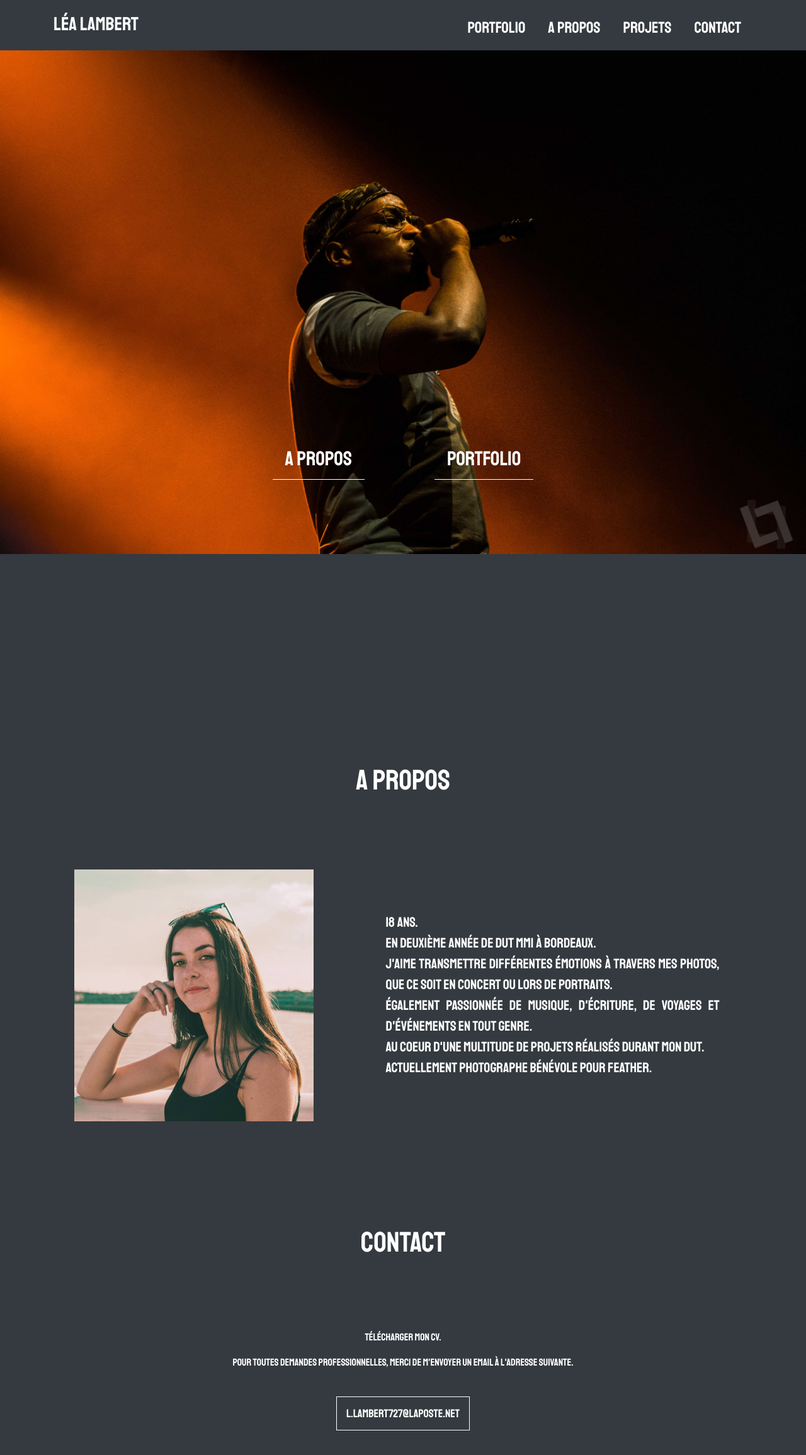
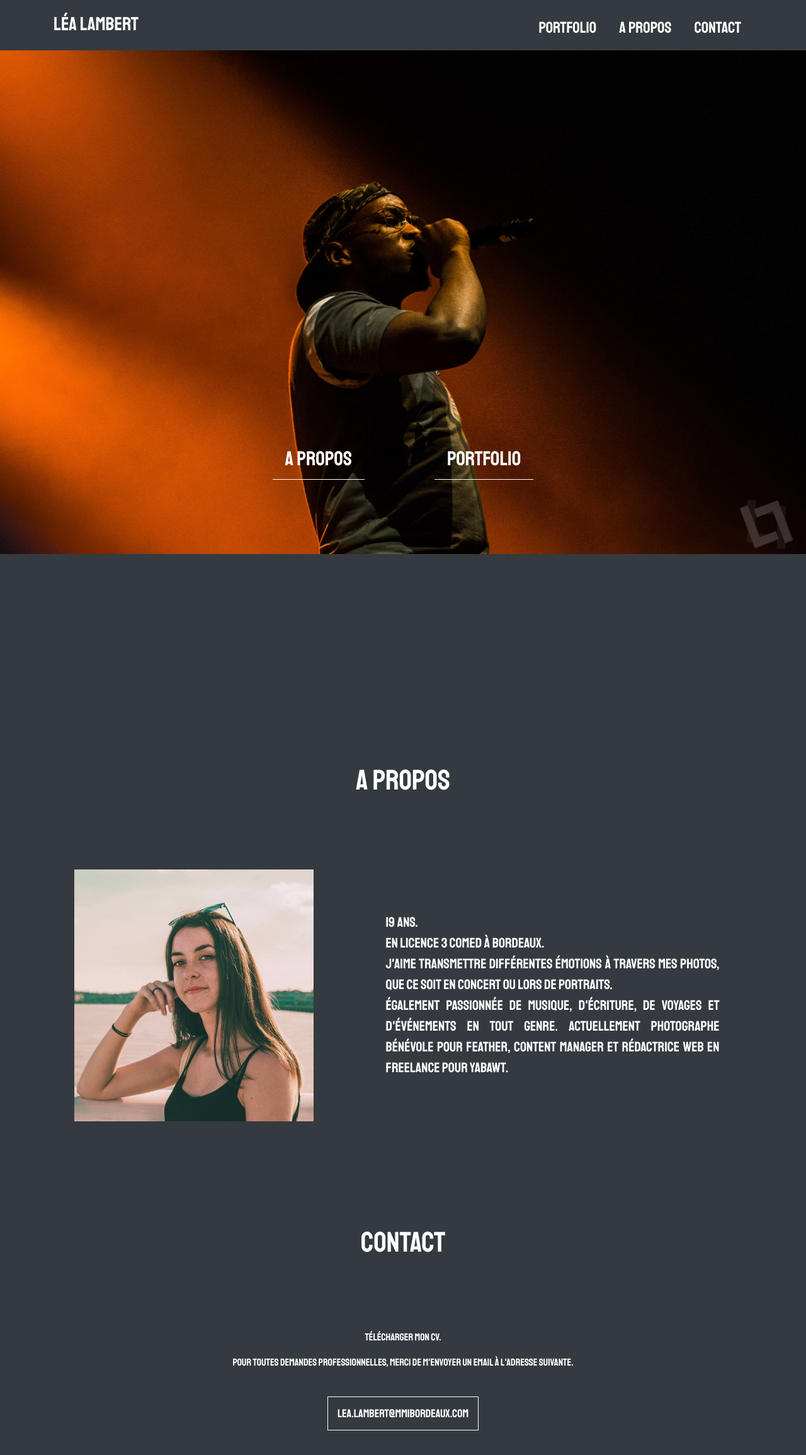
Before and after one commit to leainasfs/lealambert, a plain HTML site: page index.html in a window 1280 px wide. Shown: the top 2311 px of the page at 63% size. Drawn offline with nearby package versions, Linux system fonts and the light colour scheme.

Commit message:
salut c'est la troisième année

```diff
--- a/index.html
+++ b/index.html
@@ -40,8 +40,8 @@
                 <li class="nav-item">
                     <a class="nav-link" href="#about">A Propos</a>
                 </li>
-                <li class="nav-item">
-                    <a class="nav-link " href="projets.html">Projets</a>
+   <!--              <li class="nav-item">
+                    <a class="nav-link " href="projets.html">Projets</a> -->
                 </li>
                 <li class="nav-item">
                     <a class="nav-link" href="#contact">Contact</a>
@@ -63,18 +63,17 @@
         <h2 class="col-sm-12 title-main">A Propos</h2>
         <div class="col-xs-3 col-sm-4 col-md-4 col-lg-4 col-xl-4 img-about">
         </div>
-        <p class="col-xs-4 col-sm-7 col-md-6 col-lg-6 b-t">18 ans.<br>En deuxième année de DUT MMI à Bordeaux.<br>J'aime transmettre différentes
+        <p class="col-xs-4 col-sm-7 col-md-6 col-lg-6 b-t">19 ans.<br>En Licence 3 COMED à Bordeaux.<br>J'aime transmettre différentes
             émotions à travers mes photos, que ce soit en concert ou lors de portraits.<br>Également passionnée de musique, d'écriture,
-            de voyages et d'événements en tout genre.<br>Au coeur d'une multitude de projets réalisés durant mon DUT.<br>Actuellement photographe
-            bénévole pour <a href="https://feather-mag.co" target="_blank" class="feather">Feather</a>.
+            de voyages et d'événements en tout genre. Actuellement photographe bénévole pour <a href="https://feather-mag.co" target="_blank" class="feather">Feather</a>, content manager et rédactrice web en freelance pour YABAWT.
         </p>
     </div>
     <div class="contact" id="contact">
         <h2 class="title-main">Contact</h2>
-        <p class="c-t"><a href="IMAGE/CV Léa Lambert.pdf" target="_blank" class="projet-link">Télécharger mon CV.</a></p>
+        <p class="c-t"><a href="IMAGE/CV_Léa_Lambert.pdf" target="_blank" class="projet-link">Télécharger mon CV.</a></p>
         <p class="c-t">Pour toutes demandes professionnelles, merci de m'envoyer un email à l'adresse suivante.</p>
         <div class="mail">
-            <a class="email" href="mailto:l.lambert727@laposte.net">l.lambert727@laposte.net</a>
+            <a class="email" href="mailto:lea.lambert@mmibordeaux.com">lea.lambert@mmibordeaux.com</a>
         </div>
         <div class="l-social">
             <a href="https://www.instagram.com/leainasfs/" target="_blank"><img src="IMAGE/instagram-logo.png"
```
Also changed, not shown: portfolio.html (+1 -1 lines), 2 other files.
